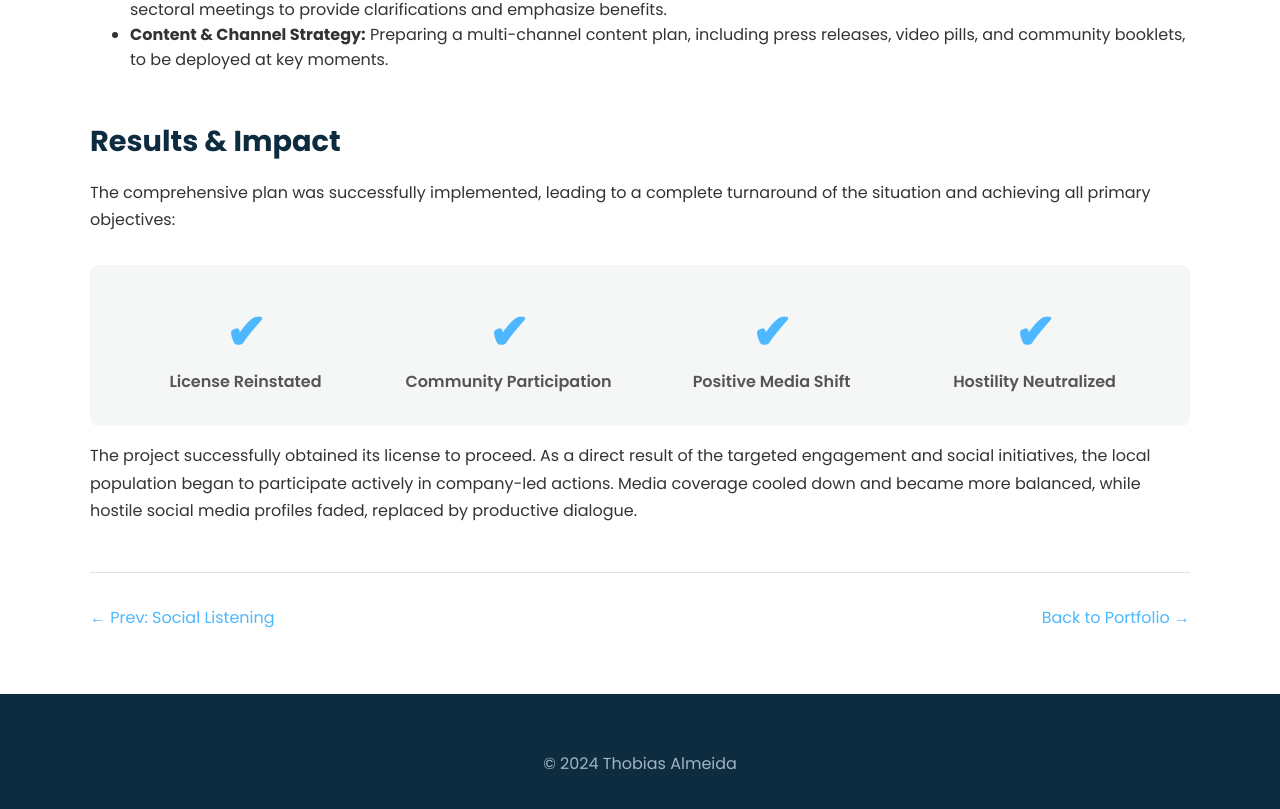
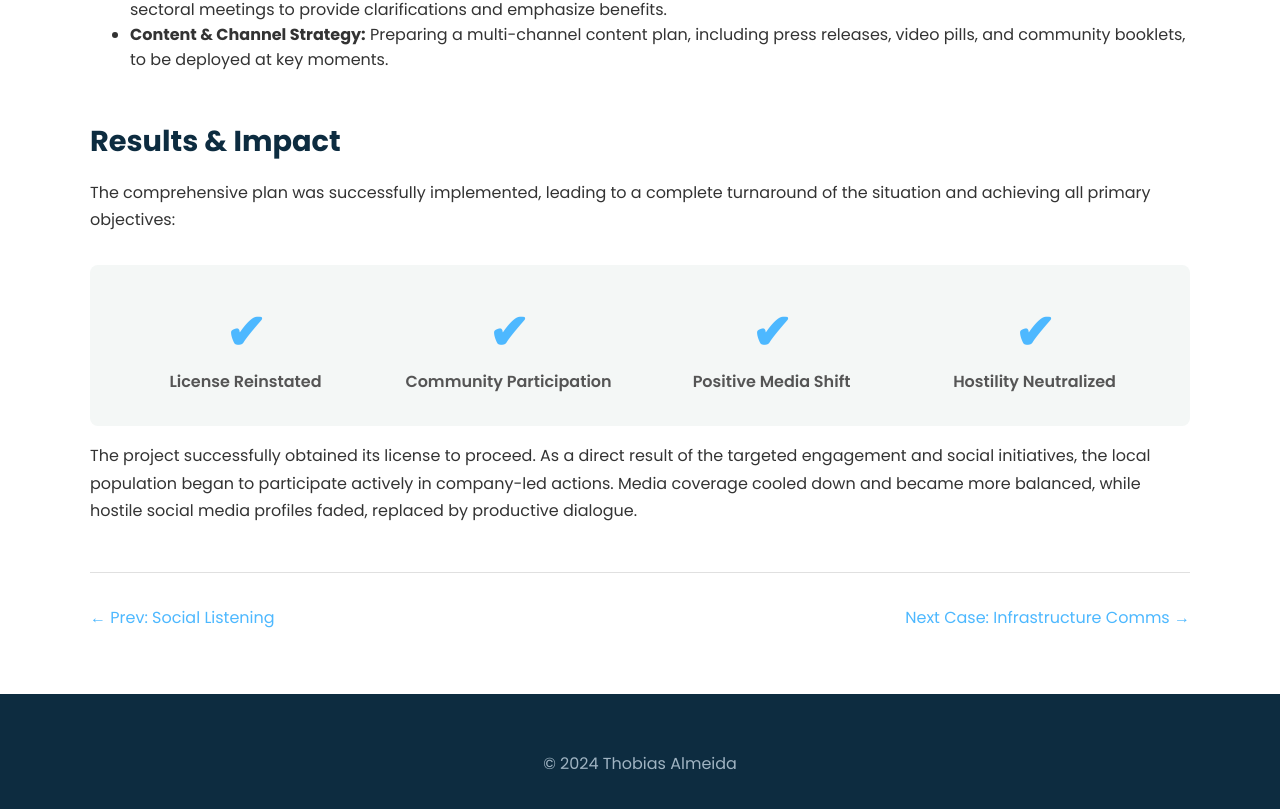
Before and after one commit to Thobiaslda/thobiasalmeida.github.io, a plain HTML site: page case-study-crisis-plan.html in a window 1280 px wide. Shown: the part 1376-2185 px from the top of the page. Drawn offline with Linux system fonts and the light colour scheme.

Commit message:
Update case-study-crisis-plan.html

```diff
--- a/case-study-crisis-plan.html
+++ b/case-study-crisis-plan.html
@@ -70,7 +70,7 @@
 
         <div class="portfolio-nav">
              <a href="case-study-social-listening.html">← Prev: Social Listening</a>
-             <a href="portfolio.html">Back to Portfolio →</a>
+             <a href="case-study-infrastructure.html">Next Case: Infrastructure Comms →</a>
         </div>
     </main>
 
```
